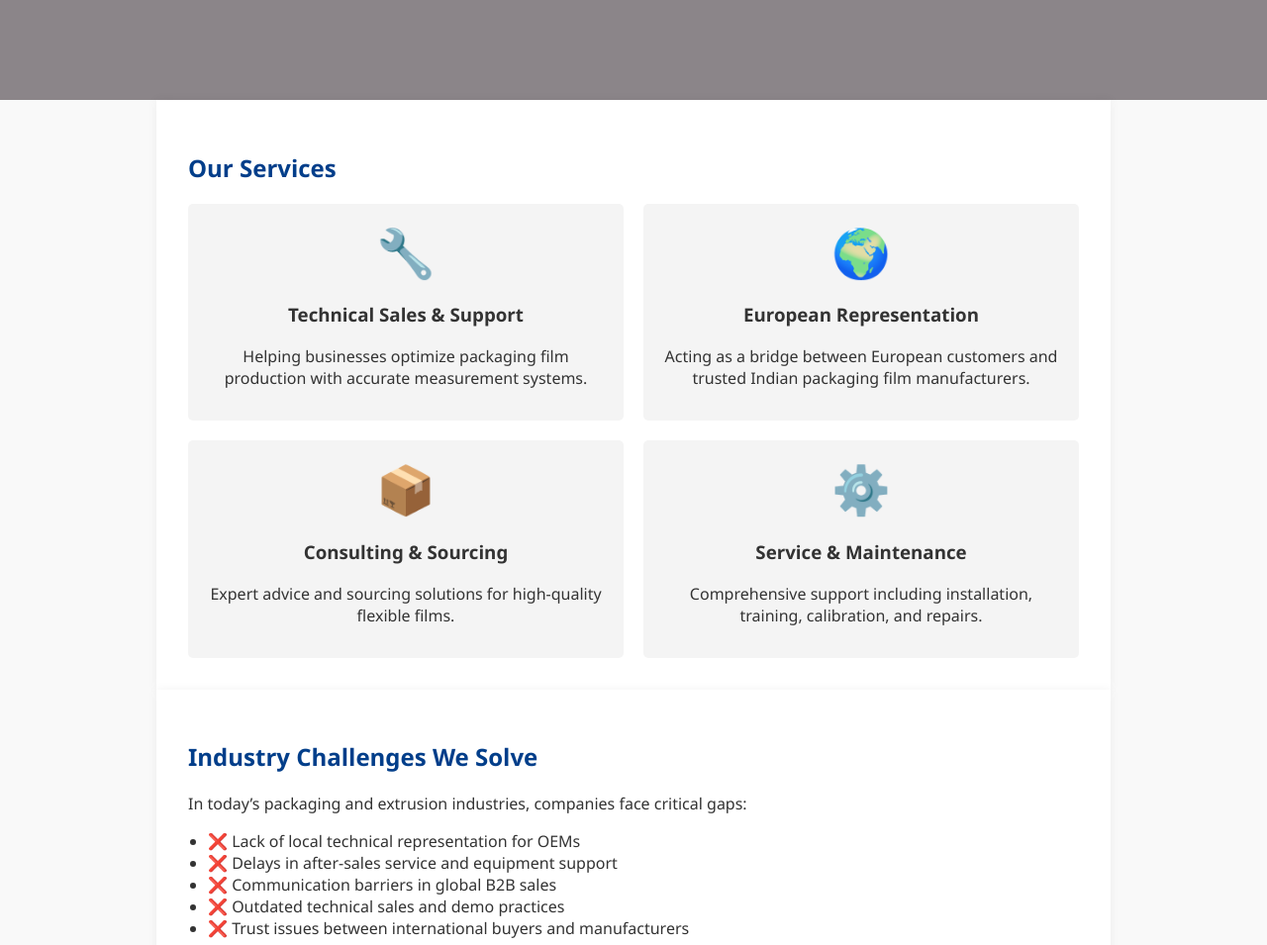
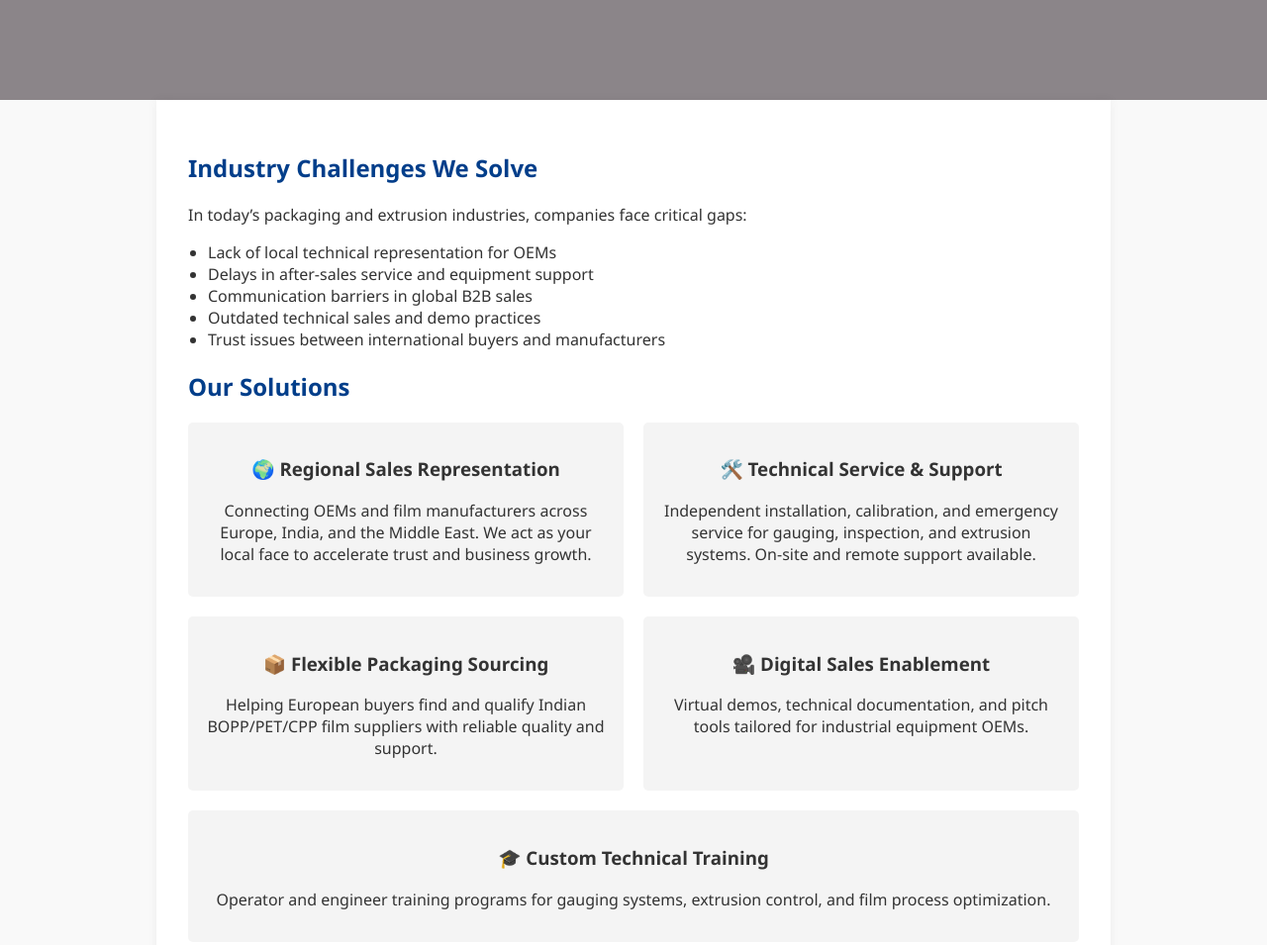
Before and after one commit to PackTech-Packaging-Solutions/PackTech-Packaging-Solutions, a plain HTML site: page index.html in a window 1280 px wide. Shown: the part 470-1425 px from the top of the page at 99% size. Drawn offline with Linux system fonts and the light colour scheme.

Commit message:
Update index.html

```diff
--- a/index.html
+++ b/index.html
@@ -124,41 +124,15 @@
     <p>Specializing in advanced gauging, defect detection, and polymer technology. Connecting European OEMs with Indian manufacturing excellence in the packaging industry.</p>
   </section>
 
-  <div class="container" id="services">
-    <h2>Our Services</h2>
-    <div class="services">
-      <div class="service">
-        <div class="service-icon">🔧</div>
-        <h3>Technical Sales & Support</h3>
-        <p>Helping businesses optimize packaging film production with accurate measurement systems.</p>
-      </div>
-      <div class="service">
-        <div class="service-icon">🌍</div>
-        <h3>European Representation</h3>
-        <p>Acting as a bridge between European customers and trusted Indian packaging film manufacturers.</p>
-      </div>
-      <div class="service">
-        <div class="service-icon">📦</div>
-        <h3>Consulting & Sourcing</h3>
-        <p>Expert advice and sourcing solutions for high-quality flexible films.</p>
-      </div>
-      <div class="service">
-        <div class="service-icon">⚙️</div>
-        <h3>Service & Maintenance</h3>
-        <p>Comprehensive support including installation, training, calibration, and repairs.</p>
-      </div>
-    </div>
-  </div>
-
   <div class="container" id="solutions">
     <h2>Industry Challenges We Solve</h2>
     <p>In today’s packaging and extrusion industries, companies face critical gaps:</p>
     <ul>
-      <li>❌ Lack of local technical representation for OEMs</li>
-      <li>❌ Delays in after-sales service and equipment support</li>
-      <li>❌ Communication barriers in global B2B sales</li>
-      <li>❌ Outdated technical sales and demo practices</li>
-      <li>❌ Trust issues between international buyers and manufacturers</li>
+      <li>Lack of local technical representation for OEMs</li>
+      <li>Delays in after-sales service and equipment support</li>
+      <li>Communication barriers in global B2B sales</li>
+      <li>Outdated technical sales and demo practices</li>
+      <li>Trust issues between international buyers and manufacturers</li>
     </ul>
 
     <h2>Our Solutions</h2>
```
